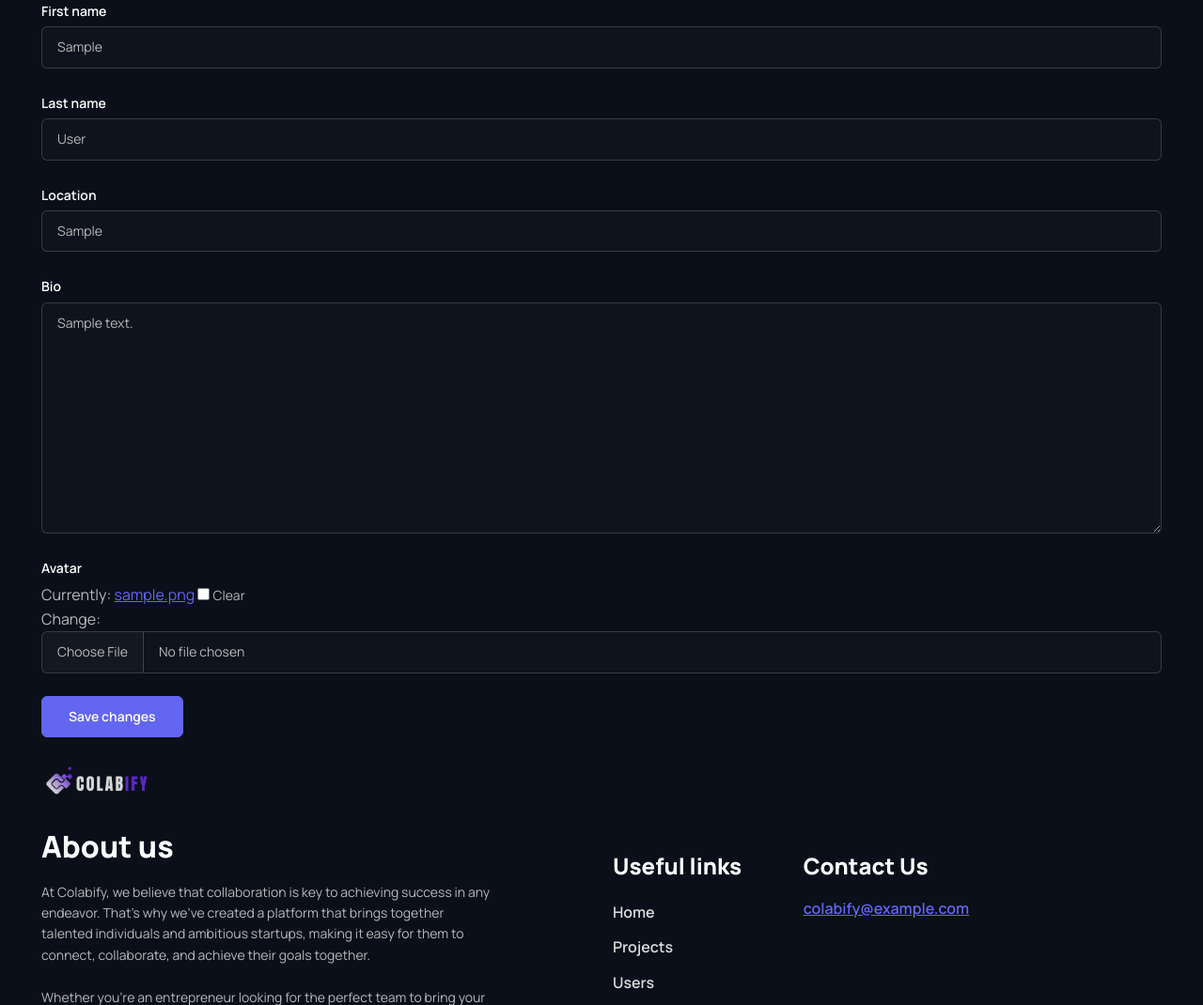
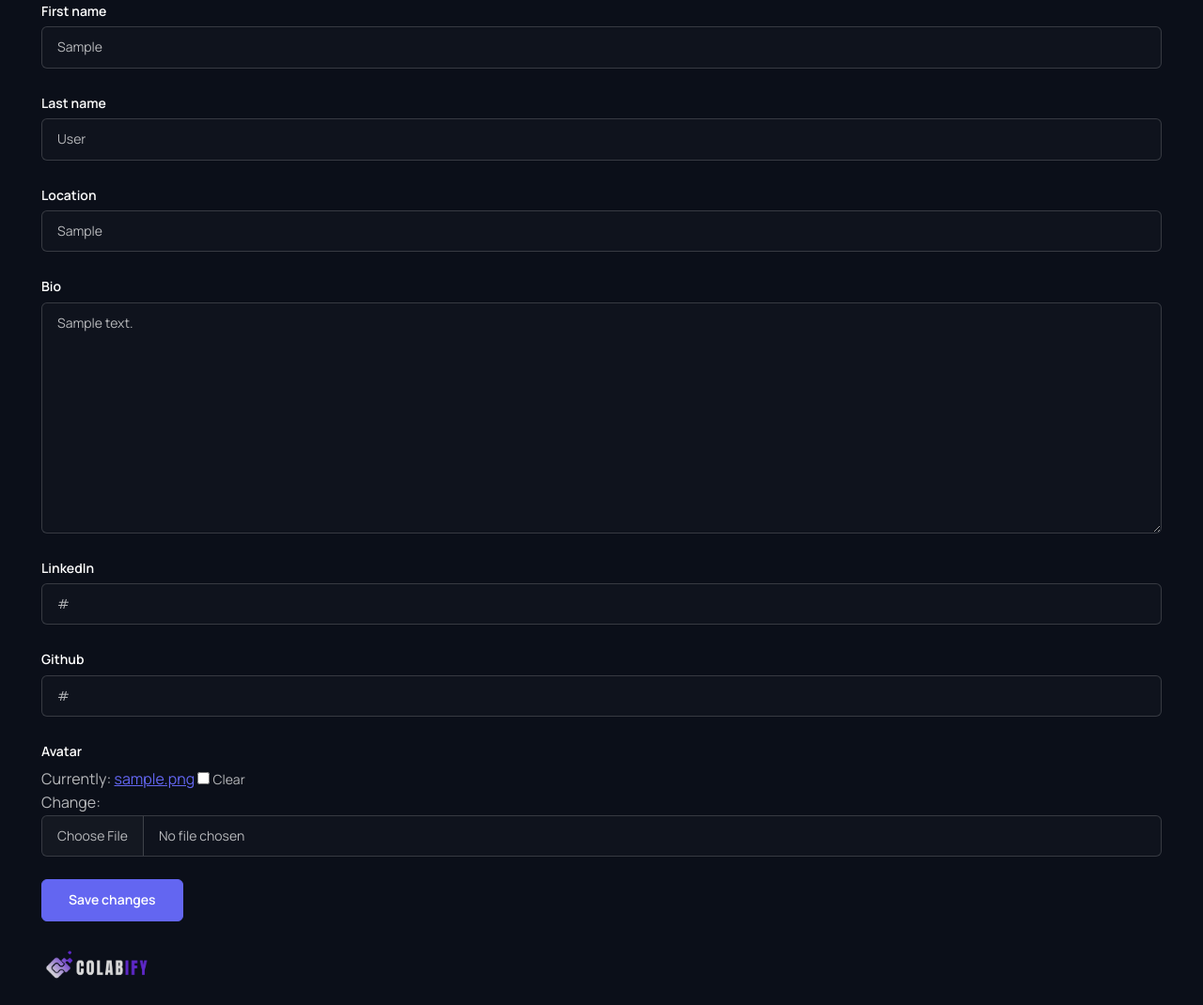
Before and after one commit to dariagridina/hackathon_swps, a Django app: page /users/profile/edit/ in a window 1280 px wide. Shown: the part 149-1219 px from the top of the page at 94% size. Run offline with Django 4.2, Linux system fonts and the light colour scheme; a user stored in the database is signed in; tables that the repository leaves empty hold one stand-in row (values such as "Sample post"); some libraries are stand-ins or nearby versions.

Commit message:
Add github and linkedin fields to forms

```diff
--- a/templates/users/edit_profile.html
+++ b/templates/users/edit_profile.html
@@ -29,6 +29,16 @@
           </div>
 
           <div class="mb-4">
+            <label for="{{ form.linkedin.id_for_label }}" class="form-label">{{ form.linkedin.label }}</label>
+            {{ form.linkedin }}
+          </div>
+
+          <div class="mb-4">
+            <label for="{{ form.github.id_for_label }}" class="form-label">{{ form.github.label }}</label>
+            {{ form.github }}
+          </div>
+
+          <div class="mb-4">
             <label for="{{ form.image.id_for_label }}" class="form-label">{{ form.image.label }}</label>
             <br>
             {{ form.image }}
--- a/users/forms.py
+++ b/users/forms.py
@@ -79,6 +79,8 @@ class UserProfileEditForm(forms.Form):
                                widget=forms.TextInput(attrs={'class': 'form-control'}))
     bio = forms.CharField(label="Bio", widget=forms.Textarea(attrs={'class': 'form-control'}))
     image = forms.ImageField(label="Avatar", required=False, widget=forms.ClearableFileInput(attrs={'class': 'form-control', 'data': 'initial'}))
+    github = forms.URLField(label="Github", required=False, widget=forms.URLInput(attrs={'class': 'form-control'}))
+    linkedin = forms.URLField(label="LinkedIn", required=False, widget=forms.URLInput(attrs={'class': 'form-control'}))
 
     def __init__(self, *args, **kwargs):
         self.user = kwargs.pop("instance")
@@ -88,6 +90,8 @@ class UserProfileEditForm(forms.Form):
         self.fields["location"].initial = self.user.profile.location
         self.fields["bio"].initial = self.user.profile.bio
         self.fields["image"].initial = self.user.profile.image
+        self.fields["github"].initial = self.user.profile.github_url
+        self.fields["linkedin"].initial = self.user.profile.linkedin_url
 
     def save(self):
         self.user.first_name = self.cleaned_data["first_name"]
@@ -96,6 +100,8 @@ class UserProfileEditForm(forms.Form):
 
         self.user.profile.bio = self.cleaned_data["bio"]
         self.user.profile.location = self.cleaned_data["location"]
+        self.user.profile.github_url = self.cleaned_data["github"]
+        self.user.profile.linkedin_url = self.cleaned_data["linkedin"]
         if self.cleaned_data["image"]:
             self.user.profile.image = self.cleaned_data["image"]
         else:
--- a/users/views.py
+++ b/users/views.py
@@ -1,3 +1,4 @@
+from django.contrib.auth import authenticate, login
 from django.contrib.auth.views import LoginView as DjangoLoginView
 from django.db.models import Q
 from django.shortcuts import redirect
@@ -5,13 +6,13 @@ from django.urls import reverse_lazy
 from django.views.generic import DetailView, ListView, FormView
 
 from users.forms import LoginForm, RegistrationForm, UserProfileEditForm
-from users.models import User, UserSkill
+from users.models import User, UserSkill, UserProfile
 
 
 class RegisterView(FormView):
     form_class = RegistrationForm
     template_name = "users/registration.html"
-    success_url = reverse_lazy("register_complete")
+    success_url = reverse_lazy("edit_profile")
 
     def dispatch(self, request, *args, **kwargs):
         if request.user.is_authenticated:
@@ -19,7 +20,9 @@ class RegisterView(FormView):
         return super().dispatch(request, *args, **kwargs)
 
     def form_valid(self, form):
-        form.save()
+        user = form.save()
+        UserProfile.objects.create(user=user)
+        login(self.request, user)
         return super().form_valid(form)
 
 
@@ -55,6 +58,7 @@ class UserProfileEditView(FormView):
     def form_valid(self, form):
         form.save()
         return super().form_valid(form)
+
 
 class UserProfileListView(ListView):
     model = User
```
